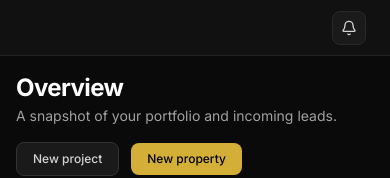
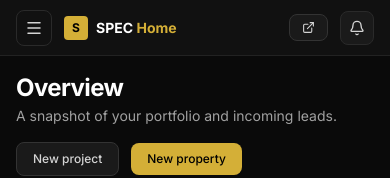
Before and after one commit to Spec-Media-dev/Spec-Home, a Next.js app: page /dashboard-admin in a window 390 px wide. Shown: the top 178 px of the page. Built offline with nearby package versions, Linux system fonts and the light colour scheme; no server answers; the database is empty.

Commit message:
Add Admin Access to navigation menu and add mobile menu header toggle button

```diff
--- a/src/app/dashboard-admin/(protected)/layout.tsx
+++ b/src/app/dashboard-admin/(protected)/layout.tsx
@@ -1,7 +1,6 @@
 import type { Metadata } from "next";
 import AdminSidebar from "@/components/AdminSidebar";
-import Link from "next/link";
-import { ExternalLink, Bell } from "lucide-react";
+import AdminHeader from "@/components/AdminHeader";
 
 export const metadata: Metadata = {
   title: "SPEC Home | Admin Dashboard",
@@ -20,25 +19,8 @@ export default function AdminLayout({
 
       {/* Main */}
       <main className="flex-1 flex flex-col h-screen overflow-hidden bg-[#0d0d0d]">
-        {/* Top Bar */}
-        <header className="h-14 border-b border-[#222] bg-[#111] flex items-center px-6 justify-end shrink-0 gap-3">
-          <Link
-            href="/en"
-            target="_blank"
-            className="hidden sm:inline-flex items-center gap-2 px-3 py-1.5 text-xs font-medium bg-[#1a1a1a] hover:bg-[#252525] text-neutral-300 border border-[#333] rounded-lg transition-colors"
-          >
-            <ExternalLink size={13} />
-            <span>Live Site</span>
-          </Link>
-
-          <Link
-            href="/dashboard-admin/enquiries"
-            className="relative p-2 rounded-lg bg-[#1a1a1a] text-neutral-300 hover:text-white hover:bg-[#252525] border border-[#2a2a2a] transition-colors"
-            title="Enquiries"
-          >
-            <Bell size={16} />
-          </Link>
-        </header>
+        {/* Top Header */}
+        <AdminHeader />
 
         {/* Content */}
         <div className="flex-1 overflow-y-auto p-4 sm:p-6 lg:p-8 bg-[#0a0a0a]">
--- /dev/null
+++ b/src/components/AdminHeader.tsx
@@ -0,0 +1,54 @@
+"use client";
+
+import React from "react";
+import Link from "next/link";
+import { ExternalLink, Bell, Menu } from "lucide-react";
+
+export default function AdminHeader() {
+  const toggleSidebar = () => {
+    window.dispatchEvent(new Event("toggle-admin-sidebar"));
+  };
+
+  return (
+    <header className="h-14 border-b border-[#222] bg-[#111] flex items-center px-4 sm:px-6 justify-between shrink-0 gap-3">
+      {/* Mobile Menu Button & Brand */}
+      <div className="flex items-center gap-3 md:hidden">
+        <button
+          onClick={toggleSidebar}
+          aria-label="Open Navigation Menu"
+          className="p-2 text-neutral-300 hover:text-white hover:bg-white/10 rounded-lg transition-colors border border-[#2a2a2a]"
+        >
+          <Menu size={18} />
+        </button>
+        <Link href="/dashboard-admin" className="flex items-center gap-2">
+          <div className="w-6 h-6 rounded bg-accent flex items-center justify-center text-black font-bold text-xs">
+            S
+          </div>
+          <span className="text-sm font-bold text-white">
+            SPEC <span className="text-accent">Home</span>
+          </span>
+        </Link>
+      </div>
+
+      {/* Right Side Links */}
+      <div className="flex items-center gap-3 ml-auto">
+        <Link
+          href="/en"
+          target="_blank"
+          className="inline-flex items-center gap-1.5 px-3 py-1.5 text-xs font-medium bg-[#1a1a1a] hover:bg-[#252525] text-neutral-300 border border-[#333] rounded-lg transition-colors"
+        >
+          <ExternalLink size={13} />
+          <span className="hidden xs:inline">Live Site</span>
+        </Link>
+
+        <Link
+          href="/dashboard-admin/enquiries"
+          className="relative p-2 rounded-lg bg-[#1a1a1a] text-neutral-300 hover:text-white hover:bg-[#252525] border border-[#2a2a2a] transition-colors"
+          title="Enquiries"
+        >
+          <Bell size={16} />
+        </Link>
+      </div>
+    </header>
+  );
+}
--- a/src/components/AdminSidebar.tsx
+++ b/src/components/AdminSidebar.tsx
@@ -1,6 +1,6 @@
 "use client";
 
-import React, { useState } from "react";
+import React, { useState, useEffect } from "react";
 import Link from "next/link";
 import { usePathname } from "next/navigation";
 import {
@@ -8,6 +8,7 @@ import {
   FolderKanban,
   Building2,
   MessageSquareText,
+  Users,
   Settings,
   LogOut,
   Menu,
@@ -20,6 +21,12 @@ export default function AdminSidebar() {
   const { enquiries } = useRealtimeDashboard();
   const pathname = usePathname();
   const [isOpen, setIsOpen] = useState(false);
+
+  useEffect(() => {
+    const handleToggle = () => setIsOpen((prev) => !prev);
+    window.addEventListener("toggle-admin-sidebar", handleToggle);
+    return () => window.removeEventListener("toggle-admin-sidebar", handleToggle);
+  }, []);
 
   const navItems = [
     {
@@ -45,6 +52,11 @@ export default function AdminSidebar() {
       badge: enquiries.filter((e) => e.status === "new").length || undefined,
     },
     {
+      href: "/dashboard-admin/admin-profiles",
+      label: "Admin Access",
+      icon: Users,
+    },
+    {
       href: "/dashboard-admin/settings",
       label: "Settings",
       icon: Settings,
@@ -58,7 +70,7 @@ export default function AdminSidebar() {
 
   return (
     <>
-      {/* Mobile Toggle */}
+      {/* Mobile Floating Toggle Button */}
       <button
         onClick={() => setIsOpen(true)}
         aria-label="Open Menu"
```
